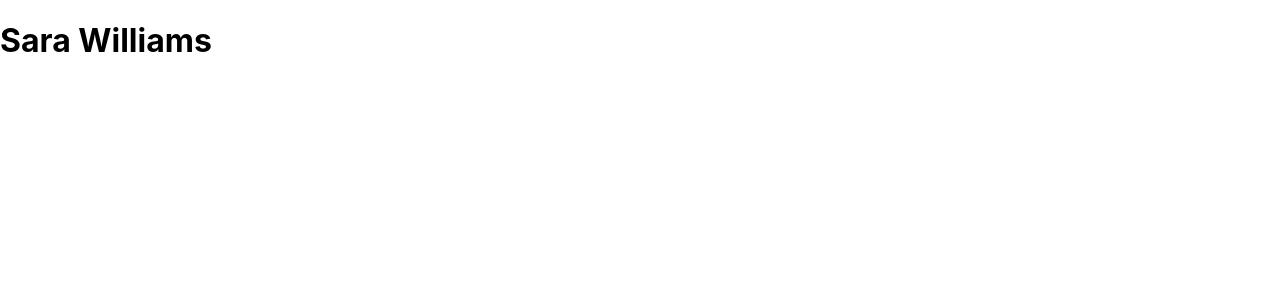
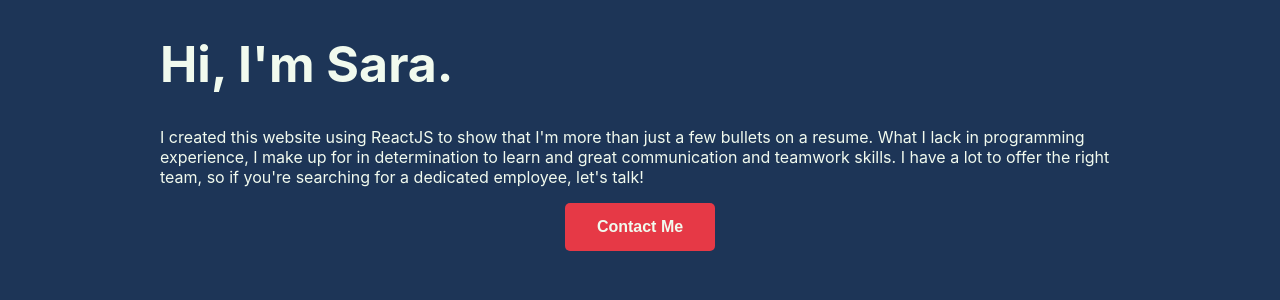
Before and after one commit to snwilliams/personal-site, a React (Create React App) app: page / in a window 1280 px wide. Shown: the top 300 px of the page. Built offline with nearby package versions, Linux system fonts and the light colour scheme.

Commit message:
added basic css and intro text

```diff
--- a/src/App.js
+++ b/src/App.js
@@ -3,7 +3,12 @@ import './App.css';
 function App() {
   return (
     <div>
-      <h1>Sara Williams</h1>
+      <h1 className="intro-text">Hi, I'm Sara.</h1>
+      <p>I created this website using ReactJS to show that I'm more than just a few bullets on a resume. What I lack in programming experience, I
+        make up for in determination to learn and great communication and teamwork skills. I have a lot to offer the right team, so if you're
+        searching for a dedicated employee, let's talk!
+      </p>
+      <a href="mailto:sara.williams.n@gmail.com"><button className="contact-me">Contact Me</button></a>
     </div>
   );
 }
--- a/src/index.css
+++ b/src/index.css
@@ -1,10 +1,40 @@
 body {
-  margin: 0;
+  margin: auto;
   font-family: -apple-system, BlinkMacSystemFont, 'Segoe UI', 'Roboto', 'Oxygen',
     'Ubuntu', 'Cantarell', 'Fira Sans', 'Droid Sans', 'Helvetica Neue',
     sans-serif;
   -webkit-font-smoothing: antialiased;
   -moz-osx-font-smoothing: grayscale;
+  max-width: 75%;
+  background-color: #1d3557;
+  color: #f1faee;
+
+}
+.intro-text {
+  font-size: 50px;
+}
+
+.contact-me {
+  display: block;
+  margin-left: auto;
+  margin-right: auto;
+  background-color: #e63946;
+  border: none;
+  color: #f1faee;
+  padding: 15px 32px;
+  text-align: center;
+  text-decoration: none;
+  font-size: 16px;
+  font-weight: bold;
+  border-radius: 5px;
+}
+
+a {
+  text-decoration: none;
+}
+
+.contact-me:hover {
+  cursor: pointer;
 }
 
 code {
```
